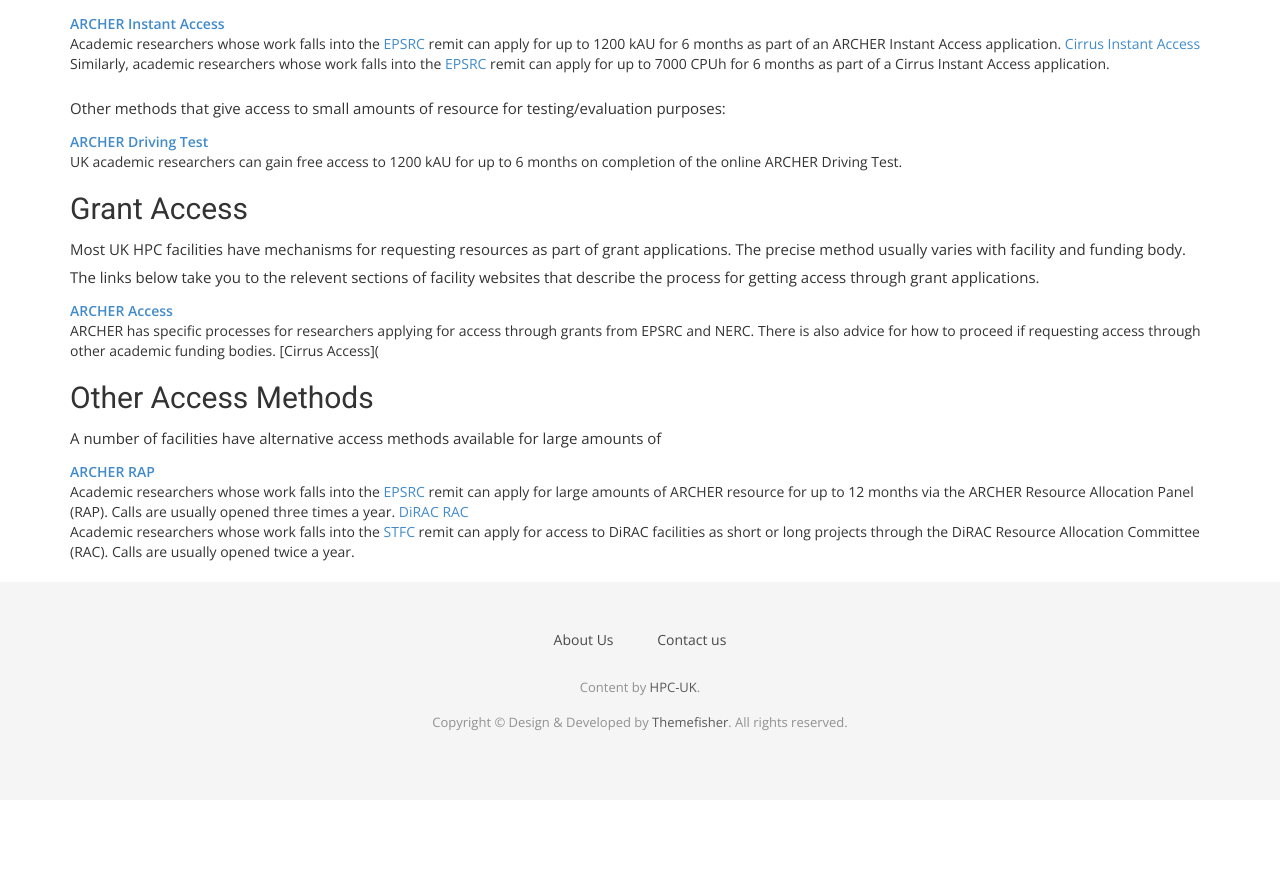
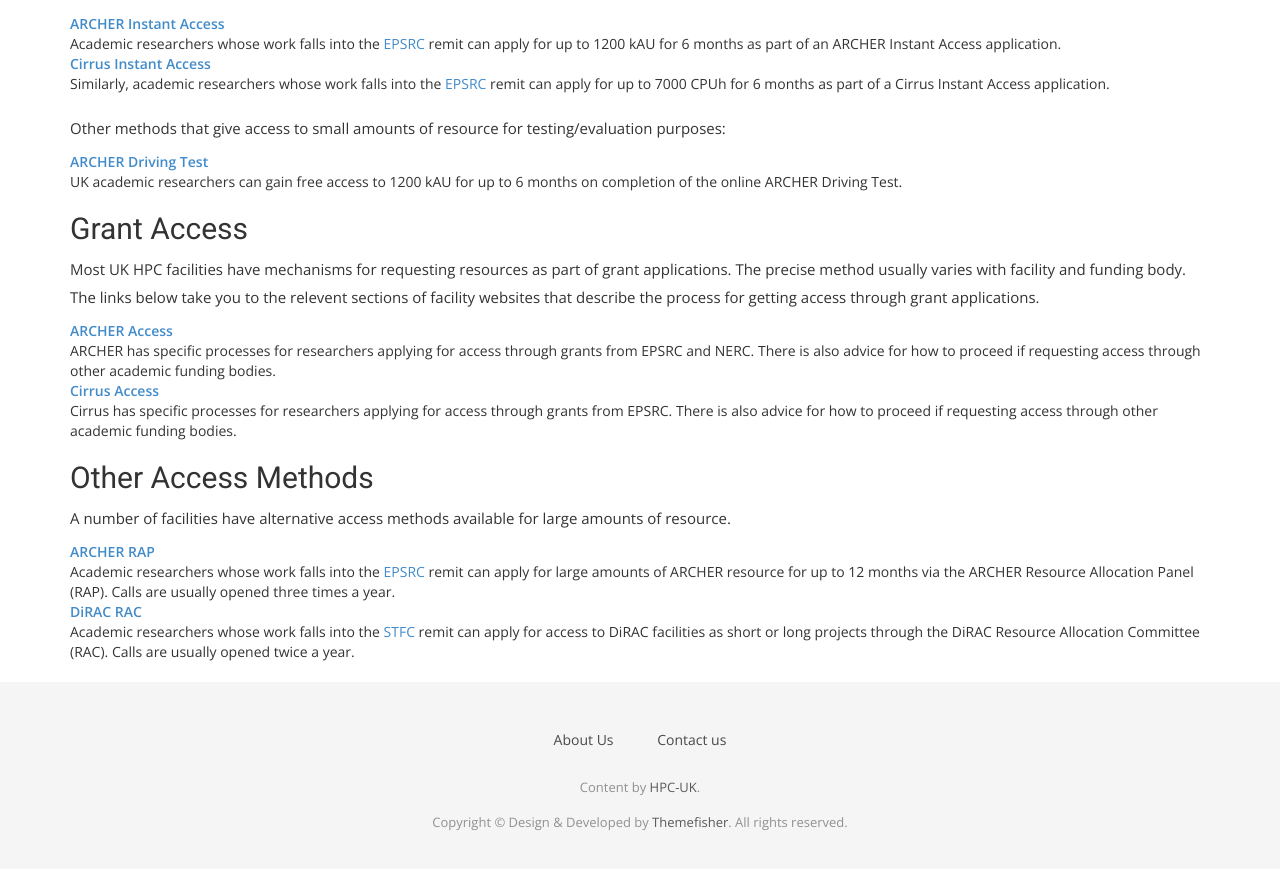
Before and after one commit to hpc-uk/hpcuk-website, a Jekyll site: the page built from access/index.md, in a window 1280 px wide and 900 px high, scrolled down 738 px. Shown: the top 869 px of the window. Built offline with Jekyll 4.4.1, drawn with Linux system fonts in a browser that asks for light colours; nearby versions of some CDN libraries; some web fonts are replaced; before the commit the page ends 1538 px from its top, so only the background shows below that.

Commit message:
Fixed typos

```diff
--- a/access/index.md
+++ b/access/index.md
@@ -25,6 +25,7 @@
 : Academic researchers whose work falls into the [EPSRC](http://www.epsrc.ac.uk) remit
 can apply for up to 1200 kAU for 6 months as part of an ARCHER Instant Access
 application.
+
 [Cirrus Instant Access](http://www.cirrus.ac.uk/access/instant)
 : Similarly, academic researchers whose work falls into the [EPSRC](http://www.epsrc.ac.uk) remit
 can apply for up to 7000 CPUh for 6 months as part of a Cirrus Instant Access
@@ -49,18 +50,23 @@
 : ARCHER has specific processes for researchers applying for access through grants from
 EPSRC and NERC. There is also advice for how to proceed if requesting access through
 other academic funding bodies.
-[Cirrus Access](
+
+[Cirrus Access](http://www.cirrus.ac.uk/access)
+: Cirrus has specific processes for researchers applying for access through grants from
+EPSRC. There is also advice for how to proceed if requesting access through
+other academic funding bodies.
 
 Other Access Methods
 --------------------
 
-A number of facilities have alternative access methods available for large amounts of
+A number of facilities have alternative access methods available for large amounts of resource.
 
 
 [ARCHER RAP](http://www.archer.ac.uk/access/rap)
 : Academic researchers whose work falls into the [EPSRC](http://www.epsrc.ac.uk) remit
 can apply for large amounts of ARCHER resource for up to 12 months via the ARCHER
 Resource Allocation Panel (RAP). Calls are usually opened three times a year.
+
 [DiRAC RAC](http://dirac.ac.uk/access.html)
 : Academic researchers whose work falls into the [STFC](http://www.stfc.ac.uk) remit
 can apply for access to DiRAC facilities as short or long projects through the
```
